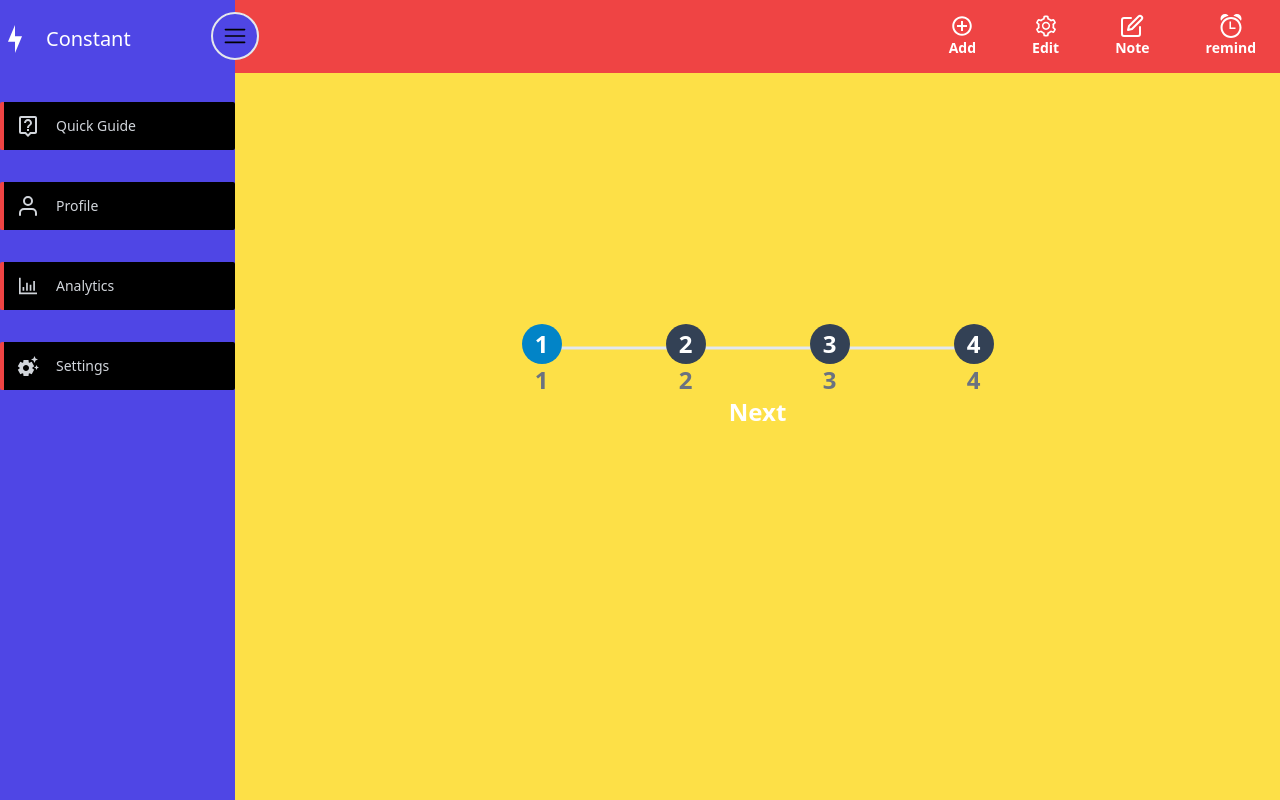
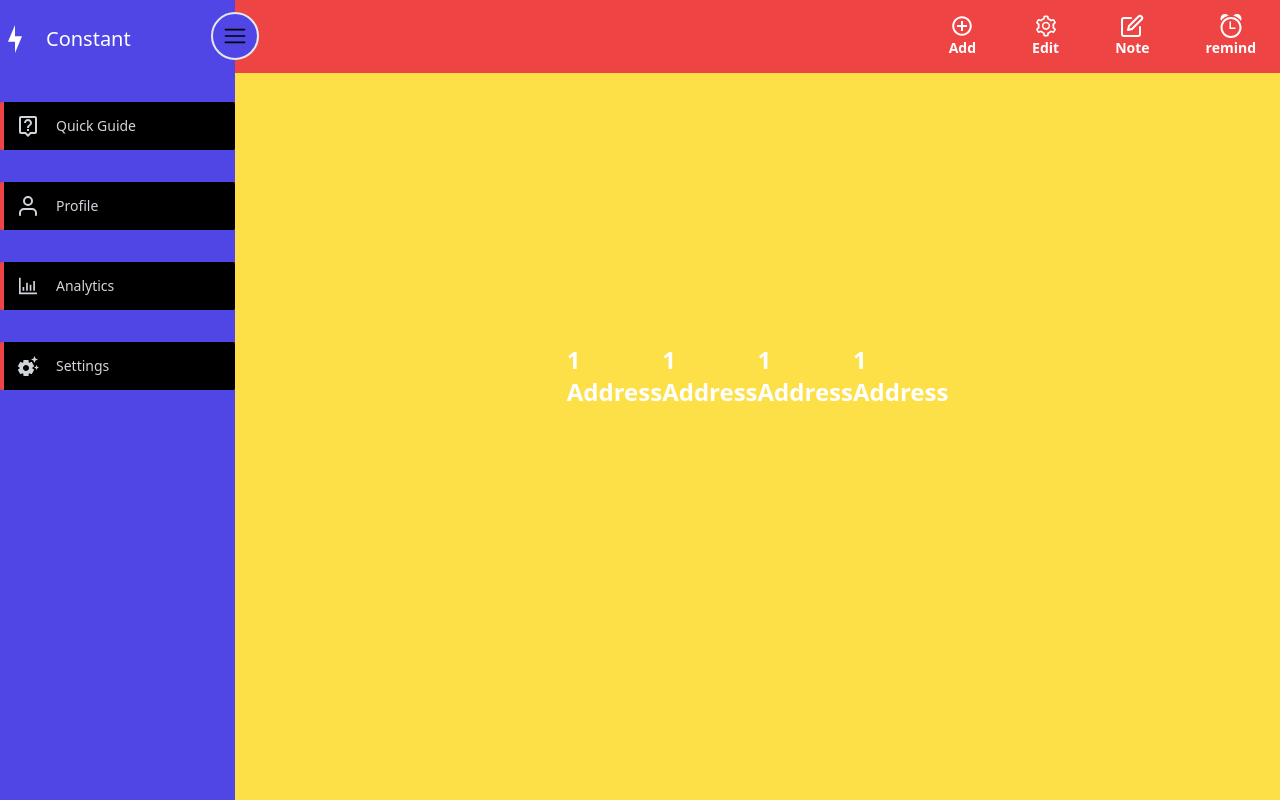
Before and after one commit to Oms-343/Constant, a React (Create React App) app: page /home in a window 1280 px wide. Built offline with nearby package versions, Linux system fonts and the light colour scheme.

Commit message:
trying different approach for stepper

```diff
--- a/src/componentss/Stepper.css
+++ /dev/null
@@ -1,24 +0,0 @@
-.step-item{
-    @apply relative flex flex-col justify-center items-center w-36
-}
-
-.step-item:not(:first-child):before {
-    @apply content-[''] bg-slate-200 absolute w-full h-[3px] right-2/4 top-1/3 -translate-y-2/4;
-  }
-
-  .step {
-    @apply w-10 h-10 flex items-center justify-center z-10 relative bg-slate-700 rounded-full font-semibold text-white;
-  }
-  .active .step {
-    @apply bg-sky-600;
-  }
-  .complete .step {
-    @apply bg-green-600;
-  }
-  .complete p {
-    @apply text-white;
-  }
-  .complete:not(:first-child):before,
-  .active:not(:first-child):before {
-    @apply bg-green-600;
-  }
--- a/src/componentss/Stepper.js
+++ b/src/componentss/Stepper.js
@@ -1,40 +1,21 @@
-import React, { useState } from "react";
-import "./Stepper.css";
-import { TiTick } from "react-icons/ti";
+// import "./stepper.css";
+
 const Stepper = () => {
-  const steps = [1, 2, 3, 4];
-  const [currentStep, setCurrentStep] = useState(1);
-  const [complete, setComplete] = useState(false);
   return (
-    <>
-      <div className="flex justify-between">
-        {steps?.map((step, i) => (
-          <div
-            key={i}
-            className={`step-item ${currentStep === i + 1 && "active"} ${
-              (i + 1 < currentStep || complete) && "complete"
-            } `}
-          >
-            <div className="step">
-              {i + 1 < currentStep || complete ? <TiTick size={24} /> : i + 1}
+    <div>
+      <div className="flex ">
+        {[1, 2, 3, 4].map(() => (
+          <div>
+            <div>
+              <span>1</span>
             </div>
-            <p className="text-gray-500">{step}</p>
+            <div>
+              <span>Address</span>
+            </div>
           </div>
         ))}
       </div>
-      {!complete && (
-        <button
-          className="btn"
-          onClick={() => {
-            currentStep === steps.length
-              ? setComplete(true)
-              : setCurrentStep((prev) => prev + 1);
-          }}
-        >
-          {currentStep === steps.length ? "Finish" : "Next"}
-        </button>
-      )}
-    </>
+    </div>
   );
 };
 
```
